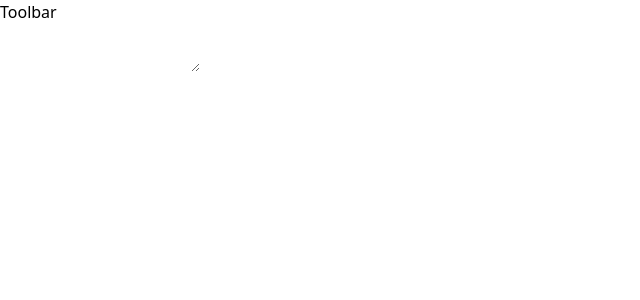
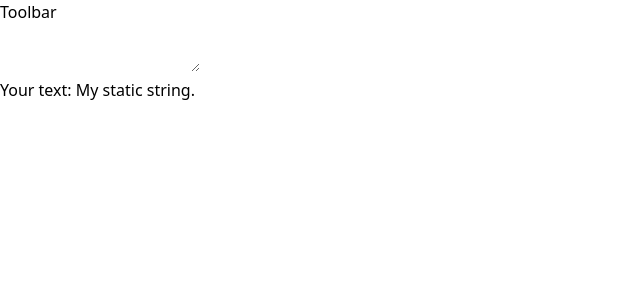
Before and after one commit to liamstojanovic/markdown-previewer, a React (Create React App) app: page / in a window 1280 px wide. Shown: the top 300 px of the page, without its empty margins (0-640 px from the left). Built offline with nearby package versions, Linux system fonts and the light colour scheme.

Commit message:
component structure

```diff
--- a/src/components/Editor.tsx
+++ b/src/components/Editor.tsx
@@ -1,4 +1,5 @@
 import React, { useState } from 'react';
+import Preview from './Preview';
 
 export type PreviewState = {
     raw: string
@@ -11,13 +12,15 @@ const Editor = () => {
     })
 
     return (
-        <div id="editor-wrapper">
+        <div id="editor-preview">
             <div id="toolbar">
                 Toolbar
             </div>
             <textarea id="editor">
 
             </textarea>
+
+            <Preview raw="My static string."/>
         </div>
 
     )
--- a/src/components/Preview.tsx
+++ b/src/components/Preview.tsx
@@ -1,7 +1,11 @@
 import { PreviewState } from "./Editor";
 
 const Preview = (props:PreviewState) => {
-
+    return (
+        <div id="preview">
+            Your text: {props.raw}
+        </div>
+    )
 };
 
 export default Preview;
```
